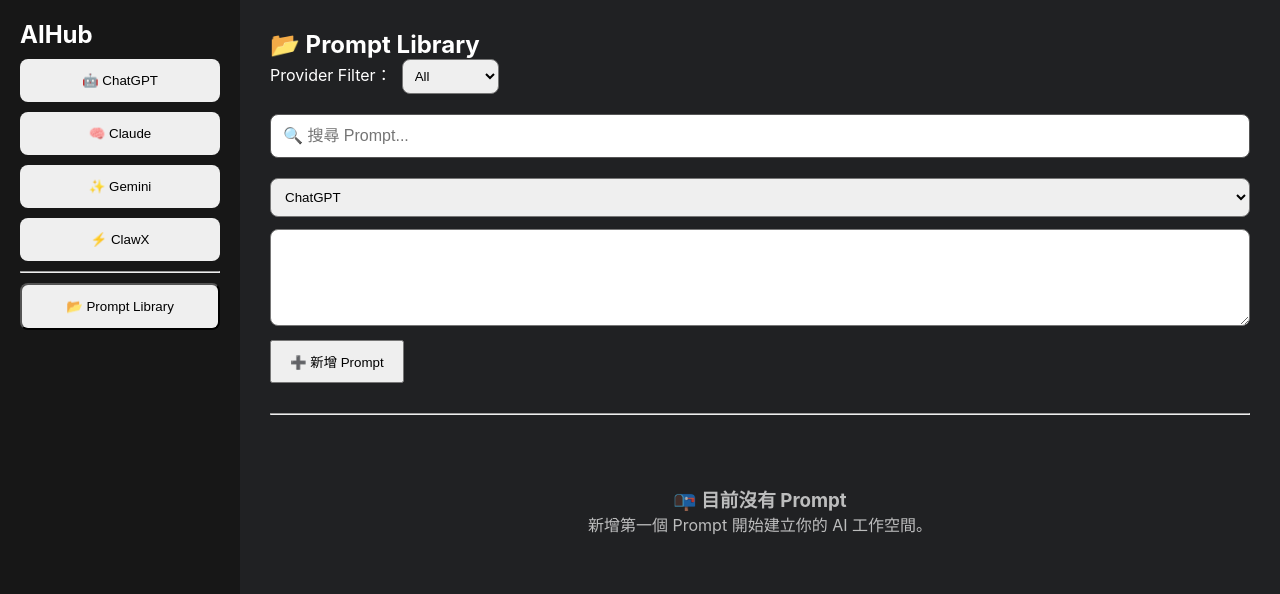
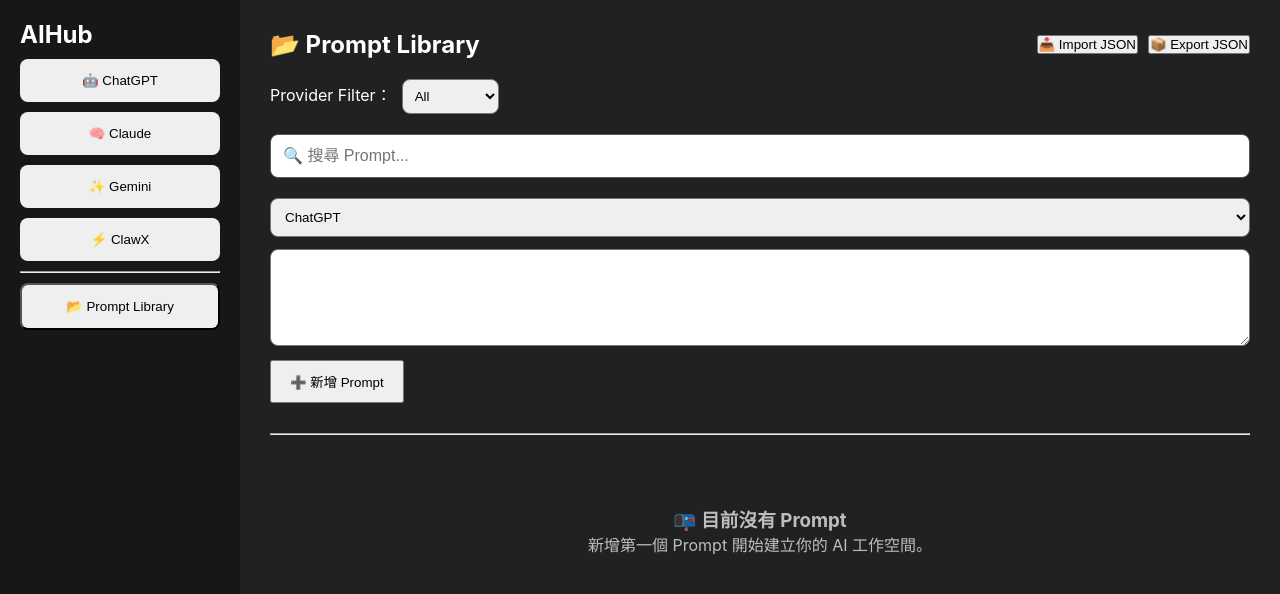
Before and after one commit to samaiai873-sudo/AIHub, a React (Vite) app: page / in a window 1280 px wide. Both pictures are taken after a click on the button "📂 Prompt Library". Shown: the top 594 px of the page. Built offline with nearby package versions, Linux system fonts and the light colour scheme.

Commit message:
feat(json): add import and export support

```diff
--- a/src/components/PromptLibrary.tsx
+++ b/src/components/PromptLibrary.tsx
@@ -1,12 +1,18 @@
-import { useState } from "react";
+import { useRef, useState } from "react";
 
 import PromptForm from "./PromptForm";
 import PromptList from "./PromptList";
 import EmptyState from "./EmptyState";
 import SearchBar from "./SearchBar";
+import PromptToolbar from "./PromptToolbar";
 
 import usePrompts from "../hooks/usePrompts";
 import usePromptSearch from "../hooks/usePromptSearch";
+
+import {
+  exportPrompts,
+  importPrompts,
+} from "../utils/promptImportExport";
 
 import { providers } from "../data/providers";
 
@@ -16,10 +22,13 @@
   const [search, setSearch] = useState("");
   const [filterProvider, setFilterProvider] = useState("all");
 
+  const fileInputRef = useRef<HTMLInputElement>(null);
+
   const {
     prompts,
     addPrompt,
     updatePrompt,
+    replacePrompts,
     deletePrompt,
     toggleFavorite,
   } = usePrompts();
@@ -35,6 +44,36 @@
     setInput("");
   };
 
+  const handleImport = async (
+    event: React.ChangeEvent<HTMLInputElement>
+  ) => {
+    const file = event.target.files?.[0];
+
+    if (!file) return;
+
+    try {
+      const items = await importPrompts(file);
+
+      const confirmed = window.confirm(
+        "這將覆蓋目前所有 Prompt，是否繼續？"
+      );
+
+      if (!confirmed) return;
+
+      replacePrompts(items);
+
+      alert("匯入成功！");
+    } catch (error) {
+      alert(
+        error instanceof Error
+          ? error.message
+          : "匯入失敗"
+      );
+    } finally {
+      event.target.value = "";
+    }
+  };
+
   const copyPrompt = async (content: string) => {
     await navigator.clipboard.writeText(content);
     alert("已複製！");
@@ -47,7 +86,31 @@
         color: "white",
       }}
     >
-      <h2>📂 Prompt Library</h2>
+      <div
+        style={{
+          display: "flex",
+          justifyContent: "space-between",
+          alignItems: "center",
+          marginBottom: 20,
+        }}
+      >
+        <h2 style={{ margin: 0 }}>
+          📂 Prompt Library
+        </h2>
+
+        <PromptToolbar
+          onImport={() => fileInputRef.current?.click()}
+          onExport={() => exportPrompts(prompts)}
+        />
+      </div>
+
+      <input
+        ref={fileInputRef}
+        type="file"
+        accept=".json"
+        style={{ display: "none" }}
+        onChange={handleImport}
+      />
 
       <div
         style={{
@@ -107,11 +170,7 @@
           onCopy={copyPrompt}
           onDelete={deletePrompt}
           onToggleFavorite={toggleFavorite}
-          onUpdate={(
-            id,
-            content,
-            provider
-          ) =>
+          onUpdate={(id, content, provider) =>
             updatePrompt(id, {
               content,
               provider,
--- /dev/null
+++ b/src/components/PromptToolbar.tsx
@@ -0,0 +1,26 @@
+type PromptToolbarProps = {
+  onImport: () => void;
+  onExport: () => void;
+};
+
+export default function PromptToolbar({
+  onImport,
+  onExport,
+}: PromptToolbarProps) {
+  return (
+    <div
+      style={{
+        display: "flex",
+        gap: 10,
+      }}
+    >
+      <button onClick={onImport}>
+        📥 Import JSON
+      </button>
+
+      <button onClick={onExport}>
+        📦 Export JSON
+      </button>
+    </div>
+  );
+}
--- /dev/null
+++ b/src/utils/promptImportExport.ts
@@ -0,0 +1,56 @@
+import type { Prompt } from "../types/prompt";
+
+function formatDate(date: Date): string {
+  const year = date.getFullYear();
+  const month = String(date.getMonth() + 1).padStart(2, "0");
+  const day = String(date.getDate()).padStart(2, "0");
+
+  return `${year}-${month}-${day}`;
+}
+
+export function exportPrompts(prompts: Prompt[]) {
+  const blob = new Blob(
+    [JSON.stringify(prompts, null, 2)],
+    {
+      type: "application/json",
+    }
+  );
+
+  const url = URL.createObjectURL(blob);
+
+  const link = document.createElement("a");
+
+  link.href = url;
+  link.download = `AIHub-${formatDate(new Date())}.json`;
+
+  document.body.appendChild(link);
+  link.click();
+  link.remove();
+
+  URL.revokeObjectURL(url);
+}
+
+export async function importPrompts(
+  file: File
+): Promise<Prompt[]> {
+  const text = await file.text();
+
+  const data = JSON.parse(text);
+
+  if (!Array.isArray(data)) {
+    throw new Error("JSON 格式錯誤");
+  }
+
+  for (const item of data) {
+    if (
+      typeof item.id !== "string" ||
+      typeof item.title !== "string" ||
+      typeof item.content !== "string" ||
+      typeof item.provider !== "string"
+    ) {
+      throw new Error("Prompt 資料格式錯誤");
+    }
+  }
+
+  return data as Prompt[];
+}
```
